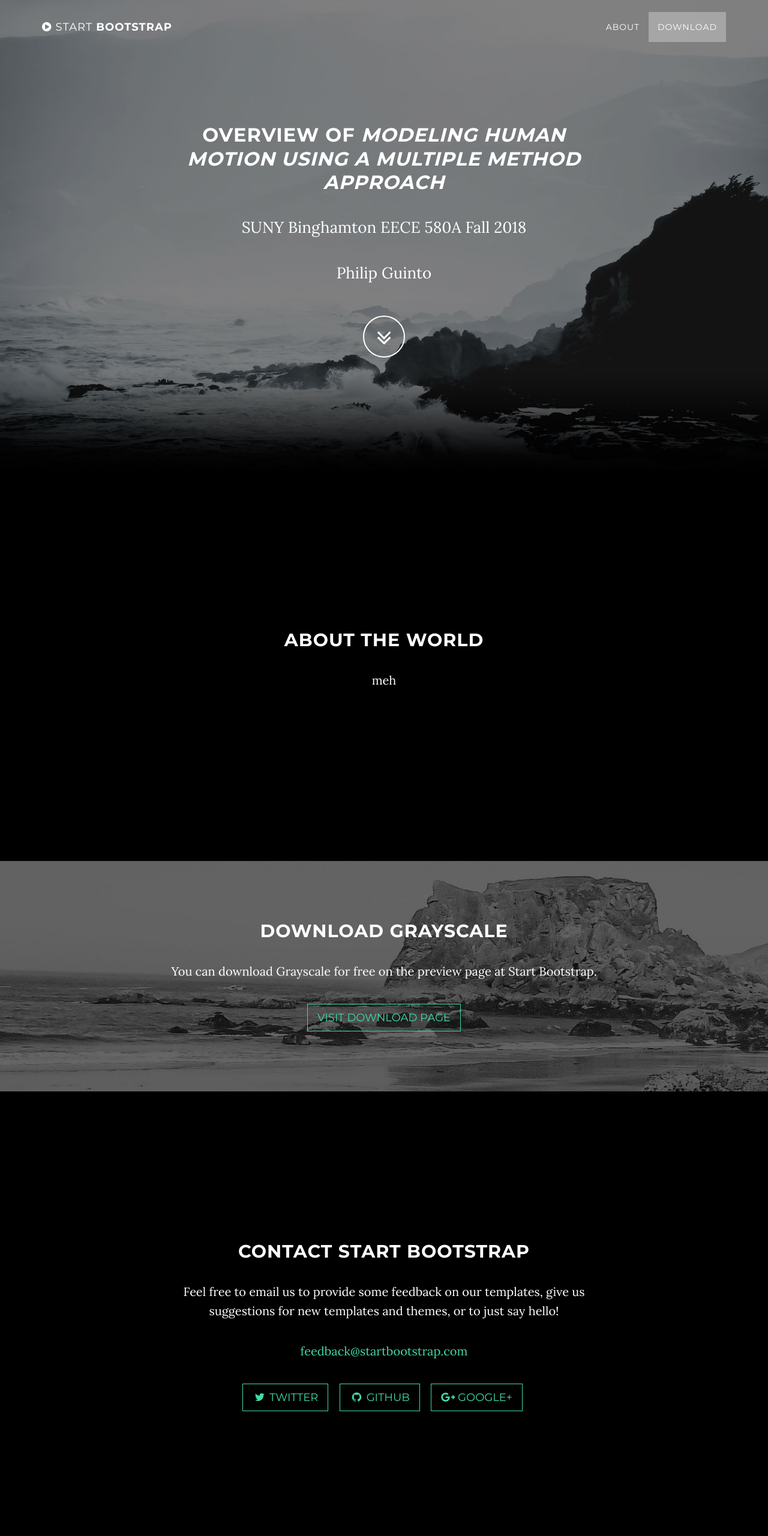
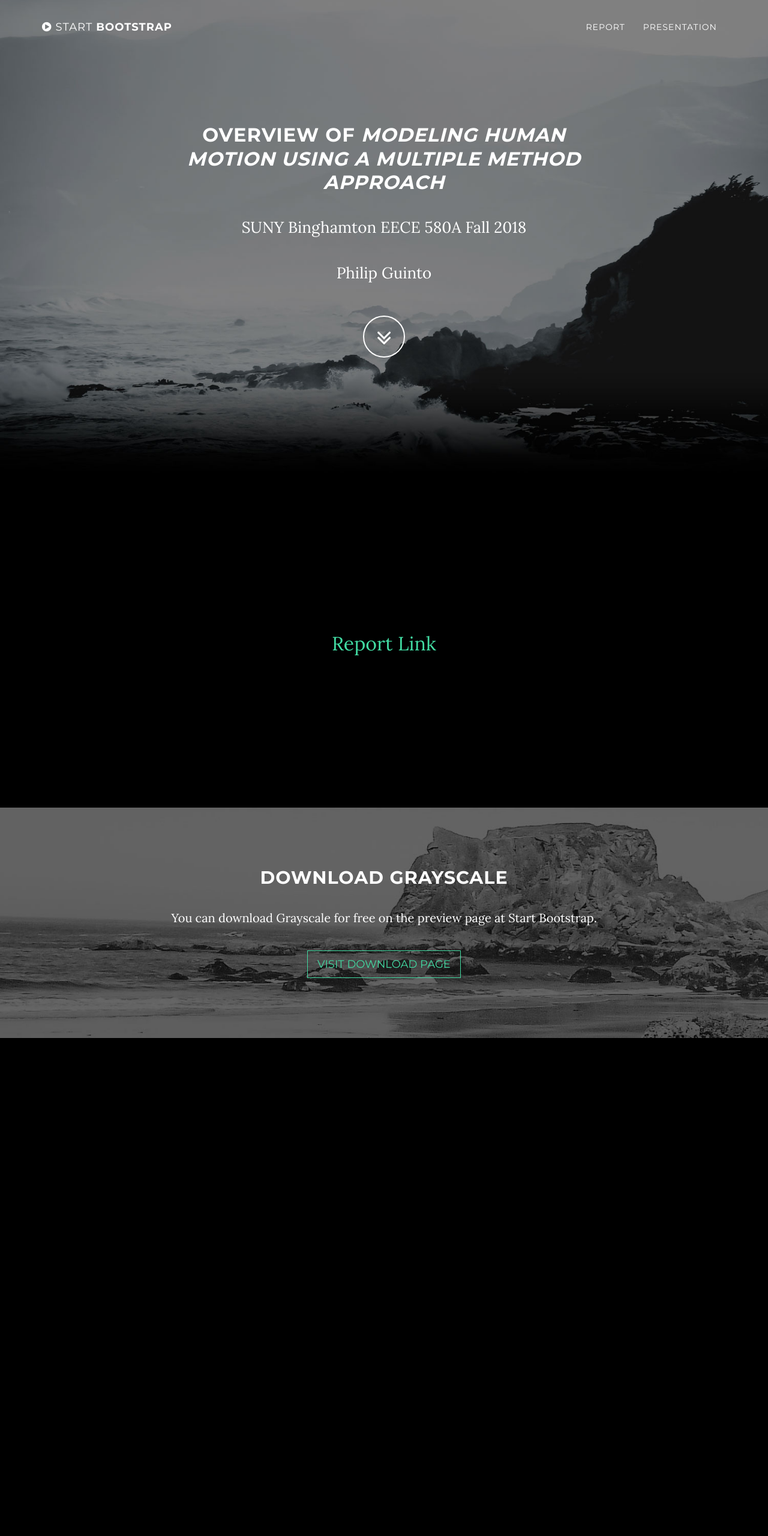
Before and after one commit to pguinto1/pguinto1.github.io, a website: page index.html in a window 1280 px wide. Shown: the top 2560 px of the page at 60% size. After the commit the page ends 1730 px from the top, so only its background shows below. Drawn offline with nearby package versions, Linux system fonts and the light colour scheme; some packages are replaced by stand-ins of ours.

Commit message:
Update index.html

```diff
--- a/index.html
+++ b/index.html
@@ -53,10 +53,10 @@
                         <a href="#page-top"></a>
                     </li>
                     <li>
-                        <a class="page-scroll" href="#about">About</a>
+                        <a class="page-scroll" href="#about">Report</a>
                     </li>
                     <li>
-                        <a class="page-scroll" href="#download">Download</a>
+                        <a class="page-scroll" href="#download">Presentation</a>
                     </li>
                 </ul>
             </div>
@@ -83,17 +83,16 @@
         </div>
     </header>
 
-    <!-- About Section -->
+    <!-- Report Section -->
     <section id="about" class="container content-section text-center">
         <div class="row">
             <div class="col-lg-8 col-lg-offset-2">
-                <h2>About the world</h2>
-                <p>meh</p>
+                <a href="https://github.com/pguinto1/pguinto1.github.io/blob/master/An%20Overview%20of%20Adaptive%20Human%20Motion%20Prediction%20using%20Multiple%20Model%20Approaches%20by%20Markus%20Joppich.pdf">Report Link</a>
             </div>
         </div>
     </section>
 
-    <!-- Download Section -->
+    <!-- Presentation Section -->
     <section id="download" class="content-section text-center">
         <div class="download-section">
             <div class="container">
@@ -106,54 +105,6 @@
         </div>
     </section>
 
-    <!-- Contact Section -->
-    <section id="contact" class="container content-section text-center">
-        <div class="row">
-            <div class="col-lg-8 col-lg-offset-2">
-                <h2>Contact Start Bootstrap</h2>
-                <p>Feel free to email us to provide some feedback on our templates, give us suggestions for new templates and themes, or to just say hello!</p>
-                <p><a href="mailto:feedback@startbootstrap.com">feedback@startbootstrap.com</a>
-                </p>
-                <ul class="list-inline banner-social-buttons">
-                    <li>
-                        <a href="https://twitter.com/SBootstrap" class="btn btn-default btn-lg"><i class="fa fa-twitter fa-fw"></i> <span class="network-name">Twitter</span></a>
-                    </li>
-                    <li>
-                        <a href="https://github.com/IronSummitMedia/startbootstrap" class="btn btn-default btn-lg"><i class="fa fa-github fa-fw"></i> <span class="network-name">Github</span></a>
-                    </li>
-                    <li>
-                        <a href="https://plus.google.com/+Startbootstrap/posts" class="btn btn-default btn-lg"><i class="fa fa-google-plus fa-fw"></i> <span class="network-name">Google+</span></a>
-                    </li>
-                </ul>
-            </div>
-        </div>
-    </section>
-
-    <!-- Map Section -->
-    <div id="map"></div>
-
-    <!-- Footer -->
-    <footer>
-        <div class="container text-center">
-            <p>Copyright &copy; Your Website 2016</p>
-        </div>
-    </footer>
-
-    <!-- jQuery -->
-    <script src="vendor/jquery/jquery.js"></script>
-
-    <!-- Bootstrap Core JavaScript -->
-    <script src="vendor/bootstrap/js/bootstrap.min.js"></script>
-
-    <!-- Plugin JavaScript -->
-    <script src="https://cdnjs.cloudflare.com/ajax/libs/jquery-easing/1.3/jquery.easing.min.js"></script>
-
-    <!-- Google Maps API Key - Use your own API key to enable the map feature. More information on the Google Maps API can be found at https://developers.google.com/maps/ -->
-    <script type="text/javascript" src="https://maps.googleapis.com/maps/api/js?key=AIzaSyCRngKslUGJTlibkQ3FkfTxj3Xss1UlZDA&sensor=false"></script>
-
-    <!-- Theme JavaScript -->
-    <script src="js/grayscale.min.js"></script>
-
 </body>
 
 </html>
```
